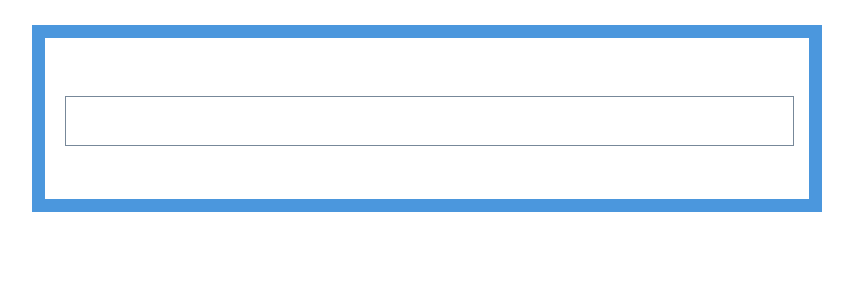
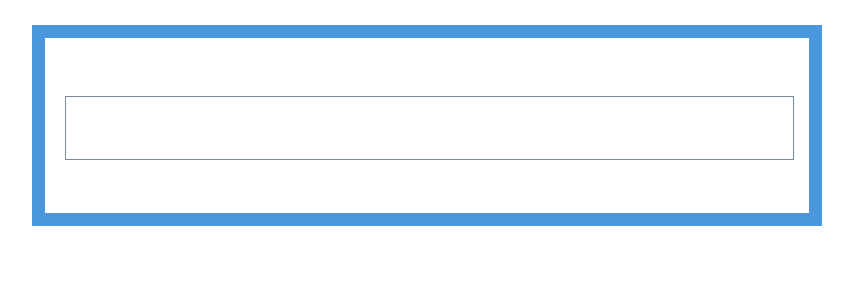
Before and after one commit to mjh1968/dictionary-app, a React (Create React App) app: page / in a window 1280 px wide. Shown: the top 300 px of the page, without its empty margins (213-1066 px from the left). Built offline with nearby package versions, Linux system fonts and the light colour scheme.

Commit message:
Search engine

```diff
--- a/src/Dictionary.css
+++ b/src/Dictionary.css
@@ -1,3 +1,7 @@
+.dictionary {
+  font-family: "Ubuntu", sans-serif;
+}
+
 h1 {
   font-size: 82px;
   font-weight: 700;
@@ -15,8 +19,11 @@ input[type="text"] {
   box-sizing: border-box;
   border: 1px solid lightslategrey;
   outline: none;
+  font-family: "Ubuntu", sans-serif;
+  color: lightslategray;
+  font-size: 25px;
 }
 
 input[type="text"]:focus {
-  background-color: lightblue;
+  /* background-color: lightblue; */
 }
--- a/src/Dictionary.js
+++ b/src/Dictionary.js
@@ -6,12 +6,16 @@ export default function Dictionary() {
 
   function search(event) {
     event.preventDefault();
-    return alert("ola");
+    return alert(`searchig for  ${word}`);
   }
+  function WordSearch(event) {
+    setWord(event.target.value);
+  }
+
   return (
     <div className="dictionary">
-      <form className="searchForm">
-        <input type="text" id="fname" name="fname"></input>
+      <form className="searchForm" onSubmit={search}>
+        <input type="text" onChange={WordSearch}></input>
         {/* <label class="form-label" for="form1">
           Search
         </label> */}
```
